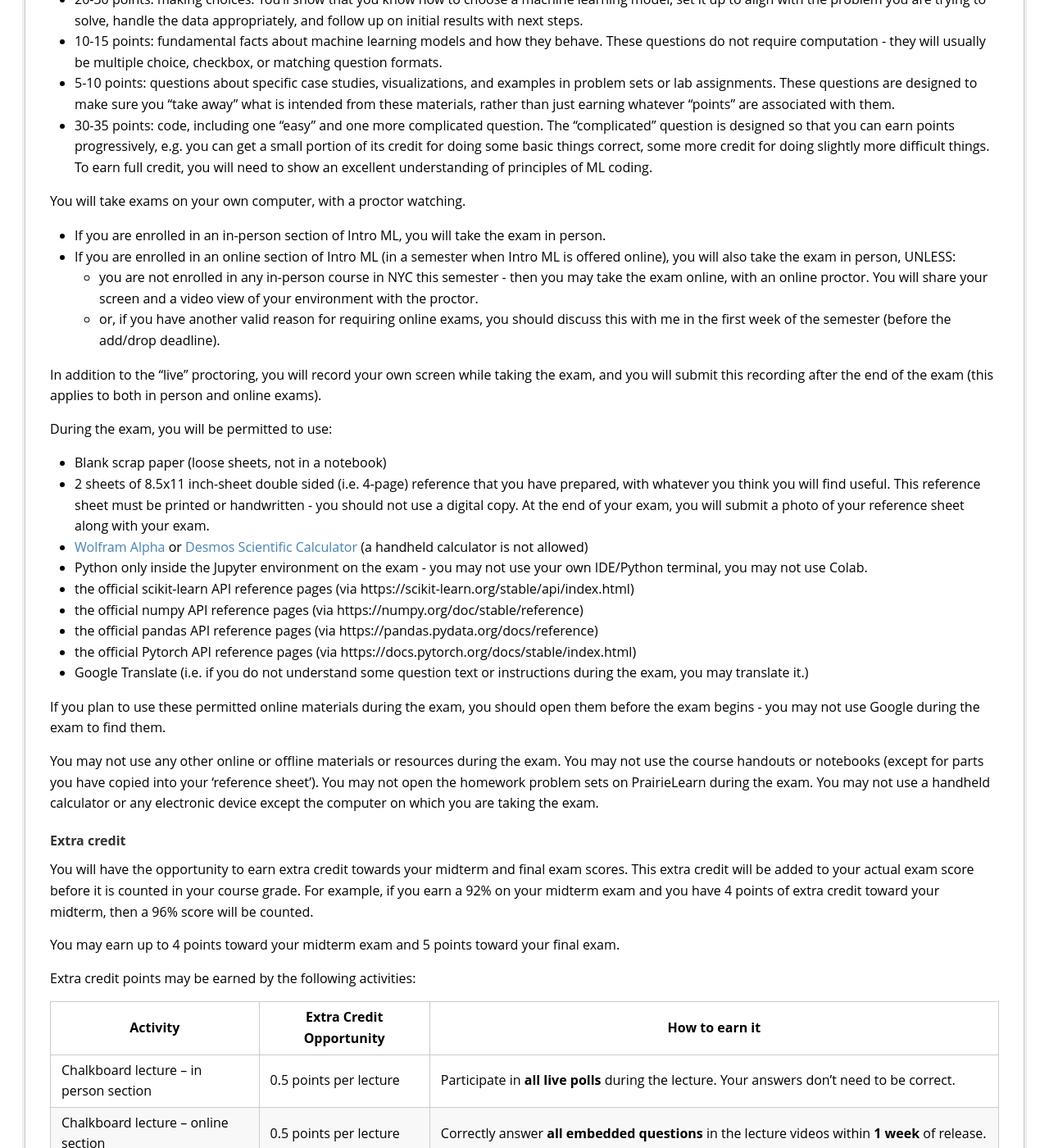
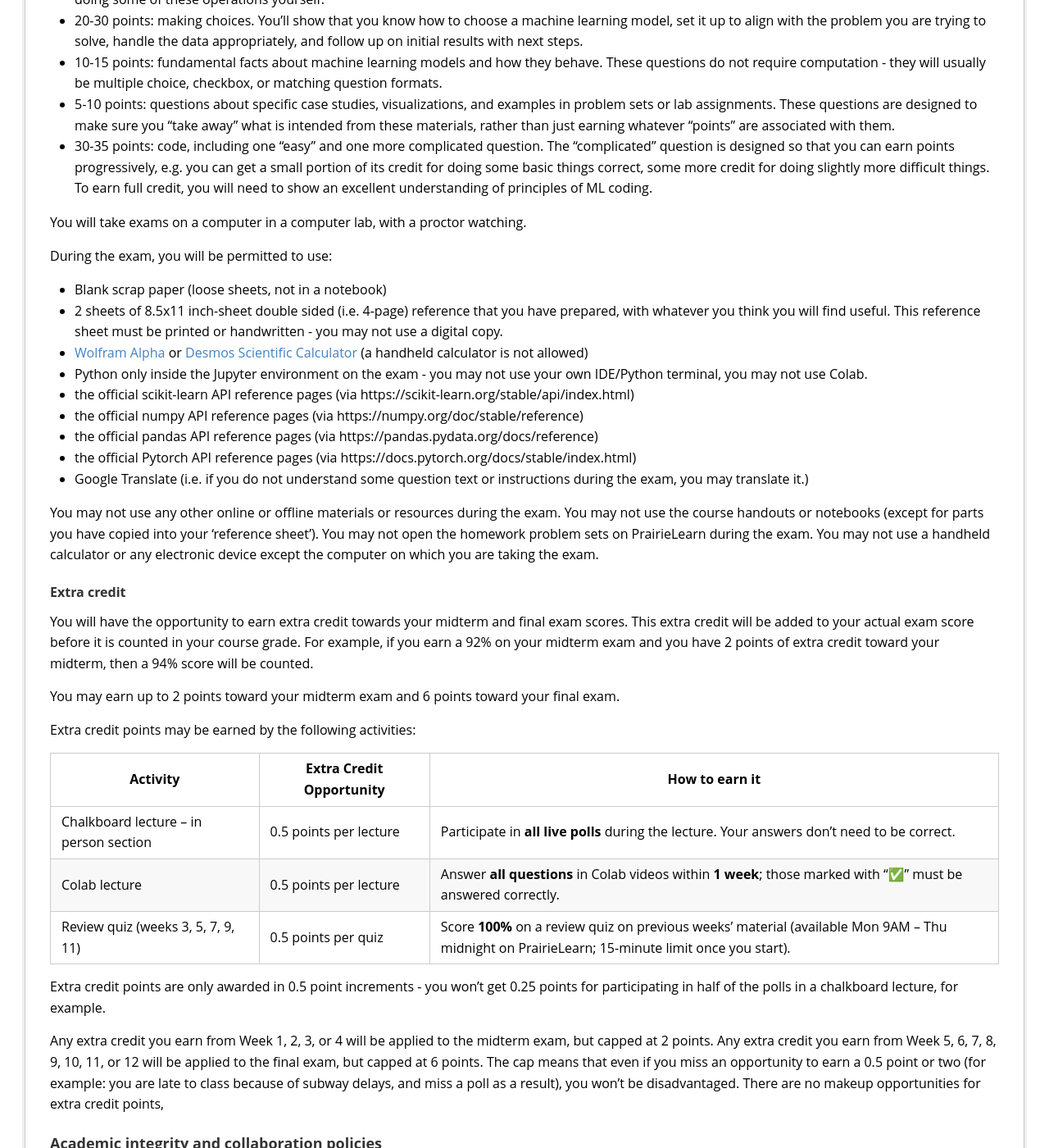
Before and after one commit to ffund/intro-ml-tss21, a Jekyll site: the page syllabus/in-person.html, which Jekyll copies as it is, in a window 1280 px wide and 1400 px high, scrolled down 4341 px. Shown: the whole window at 82% size. Built offline with Jekyll 4.4.1, drawn with Linux system fonts in a browser that asks for light colours; some of the changed text lies outside the part shown.

Commit message:
update syllabus

```diff
--- a/syllabus/in-person.html
+++ b/syllabus/in-person.html
@@ -26,9 +26,9 @@
 </head>
 <body>
 <header id="title-block-header">
-<h1 class="title">ECE-GY 6143 Intro Machine Learning - Fall 2025</h1>
+<h1 class="title">ECE-GY 6143 Intro Machine Learning - Spring 2026</h1>
 <p class="author">Fraida Fund</p>
-<p class="date">September 2025</p>
+<p class="date">January 2026</p>
 </header>
 <h3 id="overview">Overview</h3>
 <p>This course is an introduction to the field of machine learning,
@@ -46,26 +46,25 @@
 reach me is to post on Ed or to visit my office hour (see Brightspace
 calendar for dates and Zoom links).</p>
 <h3 id="course-assistants">Course assistants</h3>
-<p>Anup Raj Niroula, Tse Heng Hsueh. The course assistants are available
-to answer questions in their respective office hours (see Brightspace
+<p>Tse Heng Hsueh, Songchen Xue. The course assistants are available to
+answer questions in their respective office hours (see Brightspace
 calendar for dates and Zoom links). They aren’t available by email; for
 written communication with course staff, please use Ed.</p>
 <h3 id="instruction-mode">Instruction mode</h3>
 <p>In person, with some online asynchronous content.</p>
 <h3 id="schedule">Schedule</h3>
 <ul>
-<li>“Chalkboard lecture” Thursday 11:00 AM - 1:30 PM (NYC time) in 2MTC
-911.</li>
-<li>“Colab lecture” video will be released online on Friday.</li>
-<li>Homework problem sets will be released on Fridays before 5PM, and
-will be due 9 days later (on a Sunday) at midnight.</li>
+<li>“Chalkboard lecture” Monday 5:00 PM - 7:30 PM (NYC time).</li>
+<li>“Colab lecture” video will be released online on Tuesday.</li>
+<li>Homework problem sets will be released on Thursdays, and will be due
+10 days later (on a Sunday) at midnight.</li>
 <li>Lab assignments will be released on Fridays for even-numbered topics
 (2, 4, 6, 8, 10) and will be due 13 days later (on a Thursday) at
 midnight (except when a midterm or school break intervenes).</li>
 <li>Office hours: See Brightspace calendar for dates and Zoom links</li>
 </ul>
-<p>For the Fall 2025 semester, a tentative schedule (subject to change)
-is:</p>
+<p>For the Spring 2026 semester, a tentative schedule (subject to
+change) is:</p>
 <table>
 <colgroup>
 <col style="width: 16%" />
@@ -83,80 +82,80 @@
 <td>0: Prerequisite review, Python+numpy</td>
 </tr>
 <tr class="even">
-<td>9/4</td>
+<td>1/26</td>
 <td>1: Intro to ML, exploratory data analysis</td>
 </tr>
 <tr class="odd">
-<td>9/11</td>
-<td>2: Linear regression</td>
+<td><em>2/2</em></td>
+<td><em>2: Linear regression</em> (pre-recorded, no meeting)</td>
 </tr>
 <tr class="even">
-<td>9/18</td>
+<td>2/9</td>
 <td>3: Gradient descent, bias-variance tradeoff</td>
 </tr>
 <tr class="odd">
-<td>9/25</td>
-<td>4: Model selection, regularization</td>
+<td>2/17</td>
+<td>4: Model selection, regularization <strong>Note: Tuesday
+lesson</strong></td>
 </tr>
 <tr class="even">
-<td><em>10/2</em></td>
-<td>5: Logistic regression for classification (prerecorded, no
-meeting)</td>
+<td>2/23</td>
+<td>5: Logistic regression for classification</td>
 </tr>
 <tr class="odd">
-<td>10/9</td>
+<td>3/2</td>
+<td><strong>Midterm exam</strong> (throughout this week)</td>
+</tr>
+<tr class="even">
+<td>3/9</td>
 <td>6: K nearest neighbor, feature selection</td>
 </tr>
+<tr class="odd">
+<td><em>3/16</em></td>
+<td><em>Spring break</em></td>
+</tr>
 <tr class="even">
-<td><strong>10/16</strong></td>
-<td><strong>Midterm exam</strong></td>
+<td>3/23</td>
+<td>7: Decision trees, ensembles</td>
 </tr>
 <tr class="odd">
-<td>10/23</td>
-<td>7: Decision trees, ensembles</td>
-</tr>
-<tr class="even">
-<td>10/30</td>
+<td>3/30</td>
 <td>8: Support vector classifiers, kernels, hyperparameter
 optimization</td>
 </tr>
-<tr class="odd">
-<td>11/6</td>
+<tr class="even">
+<td>4/6</td>
 <td>9: Neural networks</td>
 </tr>
-<tr class="even">
-<td>11/13</td>
+<tr class="odd">
+<td>4/13</td>
 <td>10: Deep neural networks, convolutional neural networks</td>
 </tr>
-<tr class="odd">
-<td>11/20</td>
-<td>11: Unsupervised learning</td>
-</tr>
 <tr class="even">
-<td><em>11/27</em></td>
-<td><em>Thanksgiving break</em></td>
+<td>4/20</td>
+<td>11: Unsupervised/self-supervised learning</td>
 </tr>
 <tr class="odd">
-<td>12/4</td>
+<td>4/27</td>
 <td>12: Reinforcement learning</td>
 </tr>
 <tr class="even">
-<td>12/11</td>
+<td>5/4</td>
 <td>13: Deploying machine learning systems</td>
 </tr>
 <tr class="odd">
-<td><strong>12/18</strong></td>
-<td><strong>Final exam</strong></td>
+<td><strong>5/11</strong></td>
+<td><strong>Final exam</strong> (throughout this week)</td>
 </tr>
 </tbody>
 </table>
 <p>The anticipated schedule of lab assignments will be:</p>
 <ul>
-<li>Lab 2: released 9/12, due 9/25</li>
-<li>Lab 4: released 9/26, due 10/9</li>
-<li>Lab 6: released 10/10, due 10/30</li>
-<li>Lab 8: released 10/31, due 11/13</li>
-<li>Lab 10: released 11/14, due 12/4</li>
+<li>Lab 2: released 2/6, due 2/19</li>
+<li>Lab 4: released 2/20, due 3/12</li>
+<li>Lab 6: released 3/13, due 4/2</li>
+<li>Lab 8: released 4/3, due 4/16</li>
+<li>Lab 10: released 4/17, due 4/30</li>
 </ul>
 <h3 id="time-commitment">Time commitment</h3>
 <p>This is a 3-credit course. During a fall or spring semester, the
@@ -202,13 +201,12 @@
 Python.</p>
 <p>No prior experience in machine learning is expected.</p>
 <h3 id="grading">Grading</h3>
-<p>In the fall and spring semesters, the overall numeric course grade is
-determined as follows:</p>
+<p>Your overall numeric course grade is determined as follows:</p>
 <ul>
 <li>Homework problem sets: 25%</li>
 <li>Lab assignments: 25%</li>
-<li>Midterm exam: 25%</li>
-<li>Final exam: 25%</li>
+<li>Midterm exam: 20%</li>
+<li>Final exam: 30%</li>
 <li>Extra credit: See below</li>
 </ul>
 <p>Then, your letter grade is determined according to the following
@@ -260,12 +258,21 @@
 make sure the work you submit is at that level.</p>
 <h4 id="homework-problem-sets">Homework problem sets</h4>
 <p>There are 10-12 homework problem sets assigned over the course of the
-semester. These are always due on Sunday at midnight. Make sure to give
+semester. These are always due on Sunday at midnight. It is a good idea
+start working on them well before the due date - make sure to give
 yourself plenty of time, so that in case you have questions or need
 help, you have time to ask and get support on Ed well before the
 assignment is due. Late work will not be graded for credit unless
 recommended by the student advocate (see “Illness or other exceptional
 situation”).</p>
+<p>Most homework problems are automatically graded, so you will have
+instant feedback regarding your answer (you will know whether it was
+correct or not, and in many cases, you will see an explanation of the
+correct answer). You have unlimited attempts to submit your answers for
+credit before the deadline. Your score will never decrease - once you
+have earned credit for a question, you keep that credit even you later
+answer the question incorrectly. After the deadline, you may continue to
+practice the homework problems, although you won’t earn credit.</p>
 <p>There are many problem sets over the course of the semester, so each
 one individually carries relatively little weight. Therefore, if life
 circumstances on occasion prevent you from fully completing an
@@ -281,14 +288,6 @@
 take more time (e.g. up to 4 hours). If you are less comfortable with
 the math or programming prerequisites for this course, you may find that
 homework problem sets take longer than 1-2 hours.</p>
-<p>Most homework problems are automatically graded, so you will have
-instant feedback regarding your answer (you will know whether it was
-correct or not, and in many cases, you will see an explanation of the
-correct answer). You have unlimited attempts to submit your answers for
-credit before the deadline. Your score will never decrease - once you
-have earned credit for a question, you keep that credit even you later
-answer the question incorrectly. After the deadline, you may continue to
-practice the homework problems, although you won’t earn credit.</p>
 <h4 id="lab-assignments">Lab assignments</h4>
 <p>There will be 5 lab assignments over the course of the semester. The
 average time expected per lab assignment is 7 hours. Some lab
@@ -300,8 +299,7 @@
 unless recommended by the student advocate (see “Illness or other
 exceptional situation”).</p>
 <h4 id="exams">Exams</h4>
-<p>In the fall and spring semesters, there will be a midterm exam and a
-final exam.</p>
+<p>We will have a midterm exam and a final exam.</p>
 <p>On each exam, there will be 100 points that are divided roughly as
 follows:</p>
 <ul>
@@ -327,35 +325,24 @@
 more difficult things. To earn full credit, you will need to show an
 excellent understanding of principles of ML coding.</li>
 </ul>
-<p>You will take exams on your own computer, with a proctor
+<p>You will take exams on a computer in a computer lab, with a proctor
 watching.</p>
-<ul>
-<li>If you are enrolled in an in-person section of Intro ML, you will
-take the exam in person.</li>
-<li>If you are enrolled in an online section of Intro ML (in a semester
-when Intro ML is offered online), you will also take the exam in person,
-UNLESS:
-<ul>
-<li>you are not enrolled in any in-person course in NYC this semester -
-then you may take the exam online, with an online proctor. You will
-share your screen and a video view of your environment with the
-proctor.</li>
-<li>or, if you have another valid reason for requiring online exams, you
-should discuss this with me in the first week of the semester (before
-the add/drop deadline).</li>
-</ul></li>
-</ul>
-<p>In addition to the “live” proctoring, you will record your own screen
-while taking the exam, and you will submit this recording after the end
-of the exam (this applies to both in person and online exams).</p>
+<!--
+* If you are enrolled in an in-person section of Intro ML, you will take the exam in person.
+* If you are enrolled in an online section of Intro ML (in a semester when Intro ML is offered online), you will also take the exam in person, UNLESS:
+  * you are not enrolled in any in-person course in NYC this semester - then you may take the exam online, with an online proctor. You will share your screen and a video view of your environment with the proctor.
+  * or, if you have another valid reason for requiring online exams, you should discuss this with me in the first week of the semester (before the add/drop deadline).
+
+In addition to the "live" proctoring, you will record your own screen while taking the exam, and you will submit this recording after the end of the exam (this applies to both in person and online exams).
+-->
 <p>During the exam, you will be permitted to use:</p>
 <ul>
 <li>Blank scrap paper (loose sheets, not in a notebook)</li>
 <li>2 sheets of 8.5x11 inch-sheet double sided (i.e. 4-page) reference
 that you have prepared, with whatever you think you will find useful.
-This reference sheet must be printed or handwritten - you should not use
-a digital copy. At the end of your exam, you will submit a photo of your
-reference sheet along with your exam.</li>
+This reference sheet must be printed or handwritten - you may not use a
+digital copy.
+<!-- At the end of your exam, you will submit a photo of your reference sheet along with your exam. --></li>
 <li><a href="https://www.wolframalpha.com/">Wolfram Alpha</a> or <a
 href="https://www.desmos.com/scientific">Desmos Scientific
 Calculator</a> (a handheld calculator is not allowed)</li>
@@ -372,9 +359,6 @@
 <li>Google Translate (i.e. if you do not understand some question text
 or instructions during the exam, you may translate it.)</li>
 </ul>
-<p>If you plan to use these permitted online materials during the exam,
-you should open them before the exam begins - you may not use Google
-during the exam to find them.</p>
 <p>You may not use any other online or offline materials or resources
 during the exam. You may not use the course handouts or notebooks
 (except for parts you have copied into your ‘reference sheet’). You may
@@ -385,9 +369,9 @@
 <p>You will have the opportunity to earn extra credit towards your
 midterm and final exam scores. This extra credit will be added to your
 actual exam score before it is counted in your course grade. For
-example, if you earn a 92% on your midterm exam and you have 4 points of
-extra credit toward your midterm, then a 96% score will be counted.</p>
-<p>You may earn up to 4 points toward your midterm exam and 5 points
+example, if you earn a 92% on your midterm exam and you have 2 points of
+extra credit toward your midterm, then a 94% score will be counted.</p>
+<p>You may earn up to 2 points toward your midterm exam and 6 points
 toward your final exam.</p>
 <p>Extra credit points may be earned by the following activities:</p>
 <table style="width:100%; table-layout:fixed;">
@@ -422,18 +406,13 @@
 answers don’t need to be correct.
 </td>
 </tr>
-<tr>
-<td>
-Chalkboard lecture – online section
-</td>
-<td>
-0.5 points per lecture
-</td>
-<td>
-Correctly answer <strong>all embedded questions</strong> in the lecture
-videos within <strong>1 week</strong> of release.
-</td>
-</tr>
+<!--
+    <tr>
+      <td>Chalkboard lecture – online section</td>
+      <td>0.5 points per lecture</td>
+      <td>Correctly answer <strong>all embedded questions</strong> in the lecture videos within <strong>1 week</strong> of release.</td>
+    </tr>
+    -->
 <tr>
 <td>
 Colab lecture
@@ -443,7 +422,7 @@
 </td>
 <td>
 Answer <strong>all questions</strong> in Colab videos within <strong>1
-week</strong>; some must be answered correctly (marked with “✅”).
+week</strong>; those marked with “✅” must be answered correctly.
 </td>
 </tr>
 <tr>
@@ -464,14 +443,14 @@
 <p>Extra credit points are only awarded in 0.5 point increments - you
 won’t get 0.25 points for participating in half of the polls in a
 chalkboard lecture, for example.</p>
-<p>Any extra credit you earn from the Week 1, 2, 3, 4, or 5 lectures
-will be applied to the midterm exam, but capped at 4 points. Any extra
-credit you earn from the Week 6, 7, 8, 9, 10, 11, 12 lectures will be
-applied to the final exam, but capped at 5 points. The cap means that
-even if you miss an opportunity to earn a 0.5 point or two (for example:
-you are late to class because of subway delays, and miss a poll as a
-result), you won’t be disadvantaged. There are no makeup opportunities
-for extra credit points,</p>
+<p>Any extra credit you earn from Week 1, 2, 3, or 4 will be applied to
+the midterm exam, but capped at 2 points. Any extra credit you earn from
+Week 5, 6, 7, 8, 9, 10, 11, or 12 will be applied to the final exam, but
+capped at 6 points. The cap means that even if you miss an opportunity
+to earn a 0.5 point or two (for example: you are late to class because
+of subway delays, and miss a poll as a result), you won’t be
+disadvantaged. There are no makeup opportunities for extra credit
+points,</p>
 <h3 id="academic-integrity-and-collaboration-policies">Academic
 integrity and collaboration policies</h3>
 <p>For general academic integrity guidelines, please review the <a
@@ -554,8 +533,14 @@
 submission.</li>
 </ul>
 <p>With the exception of the tasks listed above, AI assistance is not
-permitted in this course. In particular, for open-ended text
-questions:</p>
+permitted in this course. In this course, the learning objective is to
+develop the mental models of machine learning. Doing computations and
+writing code yourself helps you develop that mental model; letting an
+LLM do it bypasses the cognitive work the course is designed to develop.
+So, in Intro ML, I don’t allow AI use (except for direct translation
+from one language to another, or generating plotting/visualization
+code).</p>
+<p>In particular, for open-ended text questions:</p>
 <ul>
 <li>Don’t use AI assistance. You are not graded on spelling, grammar, or
 on how eloquently you describe your observations - so even though an AI
```
Also changed, not shown: other parts of syllabus/in-person.html (+7 -7 lines).
